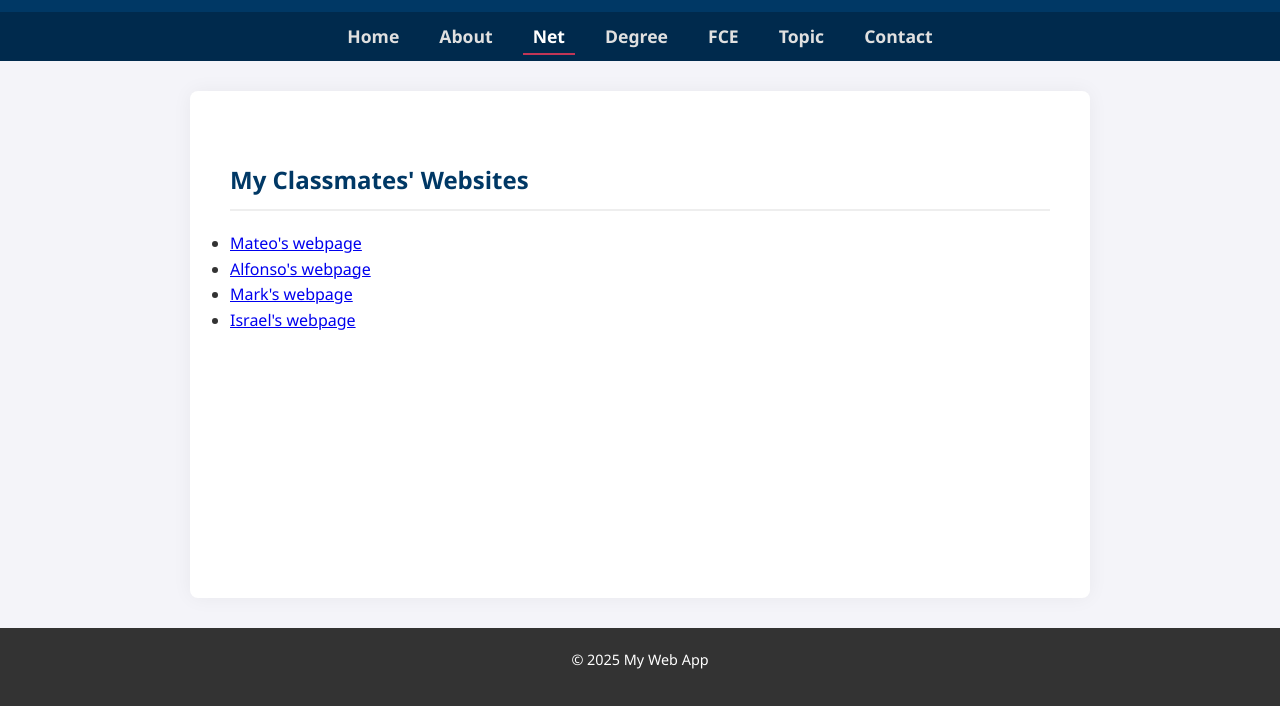
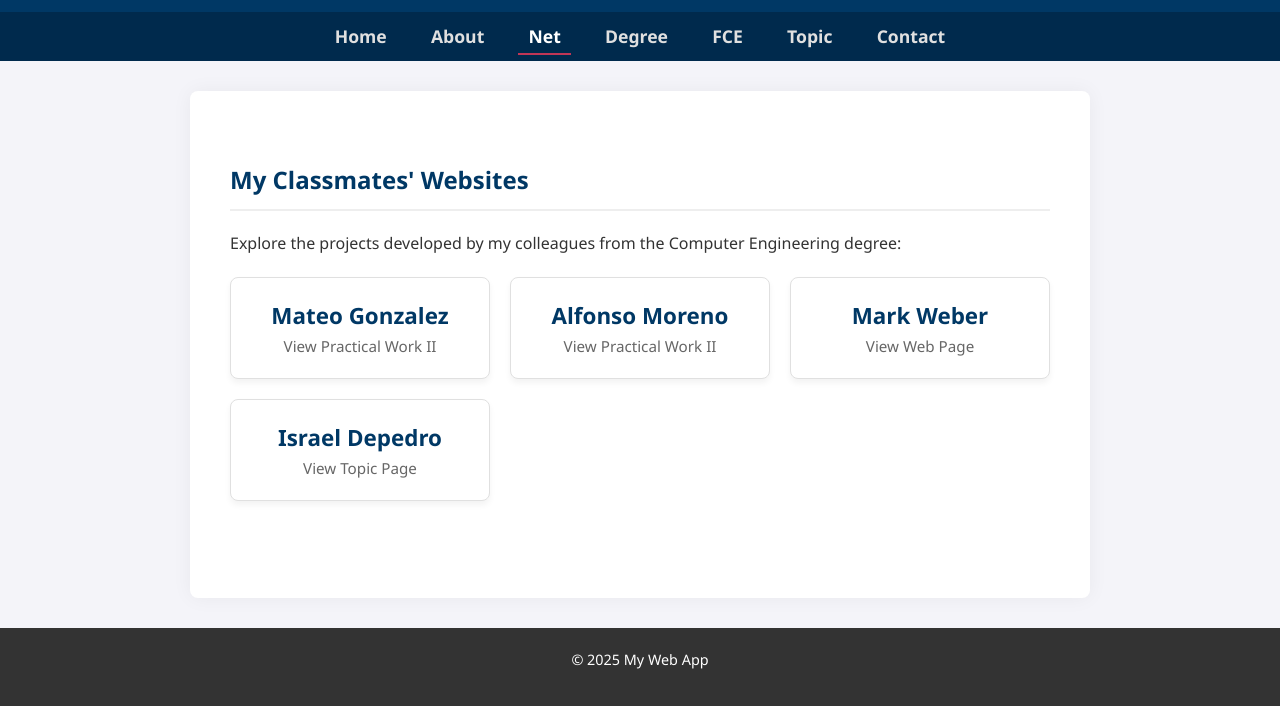
Before and after one commit to Pablo-Cornejo-Garrido/my_first_web_page_2025-2, a plain HTML site: page pages/net.html in a window 1280 px wide. Shown: the part 94-800 px from the top of the page. Drawn offline with Linux system fonts and the light colour scheme.

Commit message:
Updated net page with interactive card layout

```diff
--- a/pages/net.html
+++ b/pages/net.html
@@ -2,21 +2,59 @@
 <html lang="en">
 <head>
     <meta charset="UTF-8">
-    <title>Net</title>
+    <title>Student Network</title>
     <link rel="stylesheet" href="../css/styles.css">
 </head>
 <body>
-    <header><h1>Student Network</h1></header>
-    <nav><ul><li><a href="../index.html">Home</a></li><li><a href="about.html">About</a></li><li><a href="net.html" class="active">Net</a></li><li><a href="degree.html">Degree</a></li><li><a href="fce.html">FCE</a></li><li><a href="topic.html">Topic</a></li><li><a href="contact.html">Contact</a></li></ul></nav>
+
+    <header>
+        <h1>Student Network</h1>
+    </header>
+
+    <nav>
+        <ul>
+            <li><a href="../index.html">Home</a></li>
+            <li><a href="about.html">About</a></li>
+            <li><a href="net.html" class="active">Net</a></li>
+            <li><a href="degree.html">Degree</a></li>
+            <li><a href="fce.html">FCE</a></li>
+            <li><a href="topic.html">Topic</a></li>
+            <li><a href="contact.html">Contact</a></li>
+        </ul>
+    </nav>
+
     <main>
         <h2>My Classmates' Websites</h2>
-        <ul>
-            <li><a href="https://mateo-gonzalez-silva.github.io/practical_work_2/">Mateo's webpage</a></li>
-            <li><a href="https://alfonso-moreno-aguilera.github.io/Fundamentals-of-Computer-Engineering-Practical-Work-II/">Alfonso's webpage</a></li>
-            <li><a href="https://mark-weber-sainz.github.io/Web_Page/">Mark's webpage</a></li>
-            <li><a href="https://israel-depedro-castillo.github.io/Practical_work_II/public/topic.html">Israel's webpage</a></li>
-        </ul>
+        <p>Explore the projects developed by my colleagues from the Computer Engineering degree:</p>
+
+        <div class="dashboard-grid">
+
+            <a href="https://mateo-gonzalez-silva.github.io/practical_work_2/" class="card" target="_blank">
+                <h3>Mateo Gonzalez</h3>
+                <p>View Practical Work II</p>
+            </a>
+
+            <a href="https://alfonso-moreno-aguilera.github.io/Fundamentals-of-Computer-Engineering-Practical-Work-II/" class="card" target="_blank">
+                <h3>Alfonso Moreno</h3>
+                <p>View Practical Work II</p>
+            </a>
+
+            <a href="https://mark-weber-sainz.github.io/Web_Page/" class="card" target="_blank">
+                <h3>Mark Weber</h3>
+                <p>View Web Page</p>
+            </a>
+
+            <a href="https://israel-depedro-castillo.github.io/Practical_work_II/public/topic.html" class="card" target="_blank">
+                <h3>Israel Depedro</h3>
+                <p>View Topic Page</p>
+            </a>
+
+        </div>
     </main>
-    <footer><p>&copy; 2025 My Web App</p></footer>
+
+    <footer>
+        <p>&copy; 2025 My Web App</p>
+    </footer>
+
 </body>
 </html>
```
Also changed, not shown: 1 other file.
